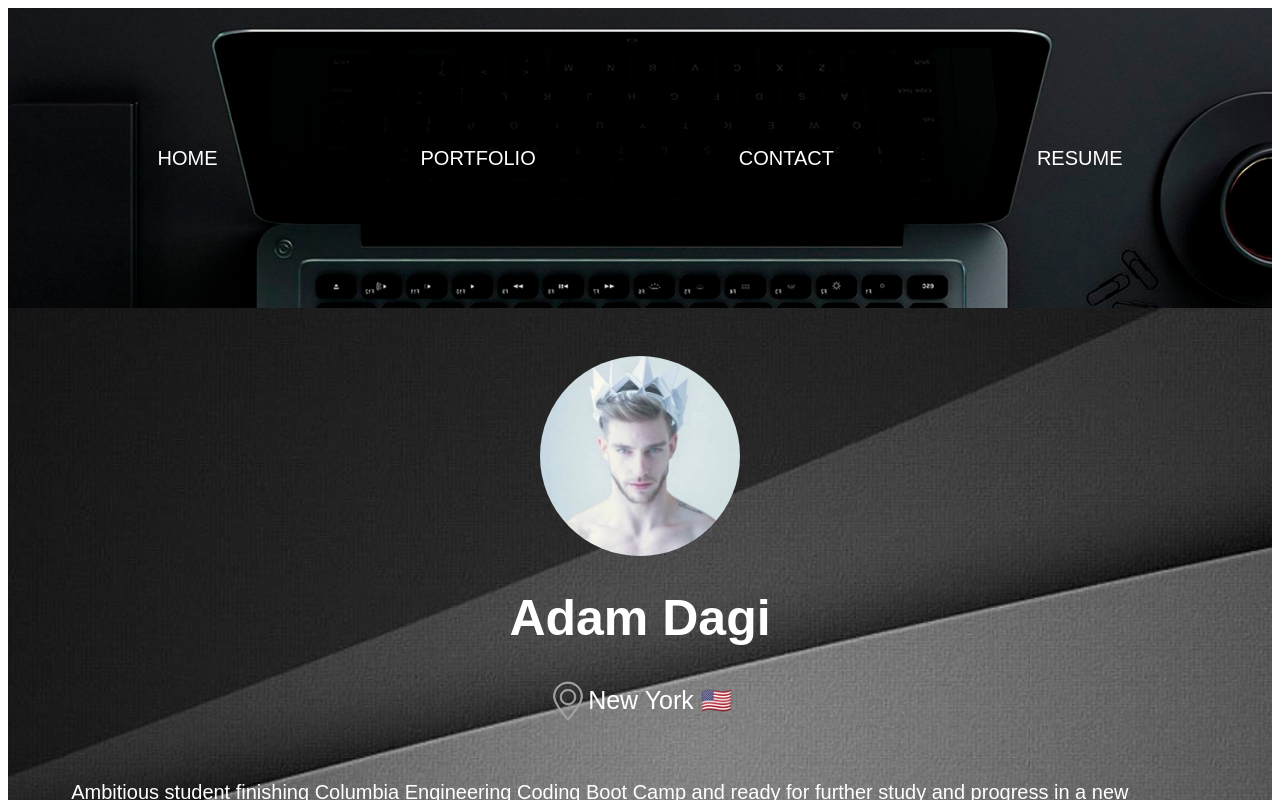
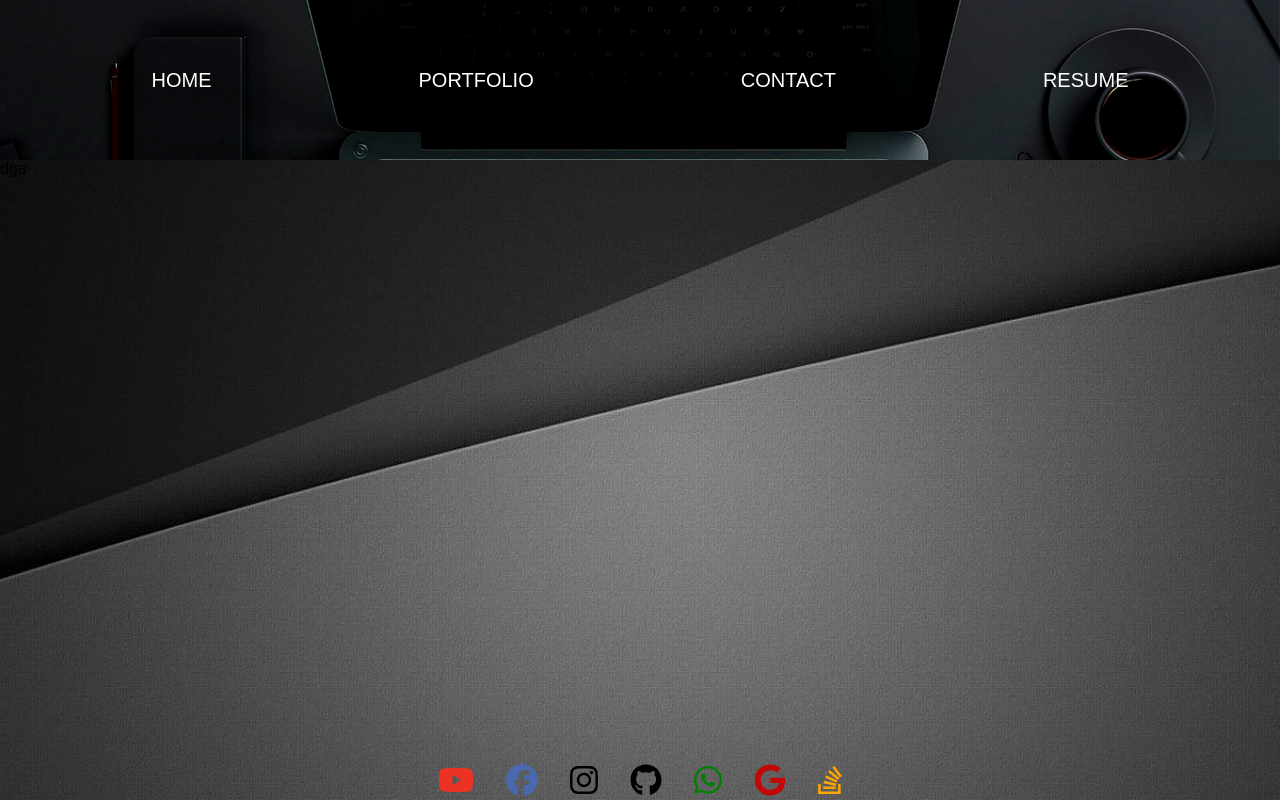
Before and after one commit to AdamDagi/adam-dagi-portfolio, a React (Create React App) app in the folder adam-dagi-portfolio/: page /contact in a window 1280 px wide. Shown: the top 800 px of the page. Built offline with nearby package versions, Linux system fonts and the light colour scheme; what webfontloader would draw is missing.

Commit message:
added react router structure

```diff
--- a/adam-dagi-portfolio/package.json
+++ b/adam-dagi-portfolio/package.json
@@ -11,6 +11,7 @@
     "@testing-library/user-event": "^13.5.0",
     "react": "^17.0.2",
     "react-dom": "^17.0.2",
+    "react-router-dom": "^6.2.1",
     "react-scripts": "5.0.0",
     "react-social-icons": "^5.10.0",
     "web-vitals": "^2.1.4",
--- a/adam-dagi-portfolio/src/App.js
+++ b/adam-dagi-portfolio/src/App.js
@@ -1,5 +1,9 @@
-import Header from './components/Header.jsx';
-import Footer from './components/Footer.jsx';
+import {Routes, Route} from 'react-router-dom';
+import Layout from './pages/layout';
+import Home from './pages/home';
+import Portfolio from './pages/portfolio';
+import Contact from './pages/contact';
+import Resume from './pages/resume';
 import WebFont from 'webfontloader';
 WebFont.load({
   google: {
@@ -9,40 +13,17 @@ WebFont.load({
 
 function App() {
   return (
-    <div className="main">
-      <Header />
-      <div className="page-conteiner">
-        <div className="info-card">
-          <div className="section profile-picture-section">
-            <div className="profile-picture">
-            </div>
-          </div>
-          <div className="section profile-name-section">
-            <h1 className="profile-name">Adam Dagi</h1>
-          </div>
-          <div className="section profile-location-section">
-            <div className="profile-location-icon"></div>
-            <div className="location">New York 🇺🇸 </div>
-          </div>
-          <div className="section profile-bio-section">
-            <div className="profile-bio">
-            Ambitious student finishing Columbia Engineering Coding Boot Camp and ready for further study and progress in a new profession.
-            Energetic, responsible, sociable with management skills in the restaurant and a Bachelor's degree in law.
-            Flexible hard worker ready to learn and contribute to team success.
-            Organized and motivated employee eager to apply time management and organizational skills in various environments.
-            Seeking entry-level opportunities to expand skills while facilitating company growth.
-            My experience of working in a team will undoubtedly help me in improving the quality of the work performed,
-            and the experience of working with clients will help me see any product from the consumer's side.
-            </div>
-          </div>
-          <div className="section uversity-section">
-            <div className="graduation-icon"></div>
-            <div className="graduation-uni">Columbia Engineering Coding Boot Camp</div>
-          </div>
-        </div>
-      </div>
-      <Footer />
-    </div>
+    <>
+      <Routes>
+        <Route path="/" element={<Layout />}>
+          <Route index element={<Home />}/>
+          <Route path="home" element={<Home />}/>
+          <Route path="portfolio" element={<Portfolio />}/>
+          <Route path="contact" element={<Contact />}/>
+          <Route path="resume" element={<Resume />}/>
+        </Route>
+      </Routes>
+    </>
   );
 };
 
--- a/adam-dagi-portfolio/src/components/Header.jsx
+++ b/adam-dagi-portfolio/src/components/Header.jsx
@@ -1,13 +1,14 @@
 import React from "react";
+import {Link} from "react-router-dom";
 
 const Header = () => {
     return (
         <div className="header-conteiner">
             <div className="navigation-conteiner">
-                <a class="active" href="#home">HOME</a>
-                <a href="#news">PORTFOLIO</a>
-                <a href="#contact">CONTACT</a>
-                <a href="#about">RESUME</a>
+                <Link to="/home">HOME</Link>
+                <Link to="/portfolio">PORTFOLIO</Link>
+                <Link to="/contact">CONTACT</Link>
+                <Link to="/resume">RESUME</Link>
             </div>
         </div>
     );
--- a/adam-dagi-portfolio/src/index.css
+++ b/adam-dagi-portfolio/src/index.css
@@ -1,11 +1,29 @@
-.main {
+html, body {
+  width: 100%;
+  height: 100%;
+  margin: 0px;
+  padding: 0px;
   background-image: url(./images/fon.jpeg);
   position: relative;
   overflow: hidden;
   background-position: 50% 50%;
   background-size: cover;
   background-repeat: no-repeat;
+}
+
+#root {
+  width: 100%;
+  height: 100%;
+  margin: 0px;
+  padding: 0px;
+}
+
+.main {
   font-family: 'Varela Round', sans-serif;
+  width: 100%;
+  height: 75%;
+  margin: 0px;
+  padding: 0px;
 }
 
 .header-conteiner {
@@ -15,7 +33,7 @@
   background-position: 50% 50%;
   background-size: cover;
   background-repeat: no-repeat;
-  height: 300px;
+  height: 20%;
   display: flex;
   justify-content: center;
   align-items: center;
@@ -159,7 +177,7 @@ div.navigation-conteiner a:hover:after {
 
 .footer-conteiner {
   width: 100%;
-  height: 100px;
+  height: 5%;
   display: flex;
   justify-content: center;
   align-items: center;
--- a/adam-dagi-portfolio/src/index.js
+++ b/adam-dagi-portfolio/src/index.js
@@ -2,10 +2,13 @@ import React from 'react';
 import ReactDOM from 'react-dom';
 import './index.css';
 import App from './App';
+import {BrowserRouter} from 'react-router-dom';
 
 ReactDOM.render(
   <React.StrictMode>
-    <App />
+    <BrowserRouter>
+      <App />
+    </BrowserRouter>
   </React.StrictMode>,
   document.getElementById('root')
 );
--- /dev/null
+++ b/adam-dagi-portfolio/src/pages/contact.jsx
@@ -0,0 +1,11 @@
+import React from "react";
+
+const Contact = () => {
+    return (
+        <>
+            dga
+        </>
+    );
+};
+
+export default Contact;
--- /dev/null
+++ b/adam-dagi-portfolio/src/pages/home.jsx
@@ -0,0 +1,38 @@
+import React from "react";
+
+const Home = () => {
+    return (
+        <div className="page-conteiner">
+            <div className="info-card">
+                <div className="section profile-picture-section">
+                <div className="profile-picture">
+                </div>
+                </div>
+                <div className="section profile-name-section">
+                <h1 className="profile-name">Adam Dagi</h1>
+                </div>
+                <div className="section profile-location-section">
+                <div className="profile-location-icon"></div>
+                <div className="location">New York 🇺🇸 </div>
+                </div>
+                <div className="section profile-bio-section">
+                <div className="profile-bio">
+                Ambitious student finishing Columbia Engineering Coding Boot Camp and ready for further study and progress in a new profession.
+                Energetic, responsible, sociable with management skills in the restaurant and a Bachelor's degree in law.
+                Flexible hard worker ready to learn and contribute to team success.
+                Organized and motivated employee eager to apply time management and organizational skills in various environments.
+                Seeking entry-level opportunities to expand skills while facilitating company growth.
+                My experience of working in a team will undoubtedly help me in improving the quality of the work performed,
+                and the experience of working with clients will help me see any product from the consumer's side.
+                </div>
+                </div>
+                <div className="section uversity-section">
+                <div className="graduation-icon"></div>
+                <div className="graduation-uni">Columbia Engineering Coding Boot Camp</div>
+                </div>
+            </div>
+        </div>
+    );
+};
+
+export default Home;
--- /dev/null
+++ b/adam-dagi-portfolio/src/pages/layout.jsx
@@ -0,0 +1,18 @@
+import React from "react";
+import Header from '../components/Header';
+import Footer from '../components/Footer';
+import {Outlet} from "react-router-dom";
+
+const Layout = () => {
+    return (
+        <>
+            <Header />
+            <main className="main">
+                <Outlet />
+            </main>
+            <Footer />
+        </>
+    );
+};
+
+export default Layout;
--- /dev/null
+++ b/adam-dagi-portfolio/src/pages/portfolio.jsx
@@ -0,0 +1,11 @@
+import React from "react";
+
+const Portfolio = () => {
+    return (
+        <>
+            dga
+        </>
+    );
+};
+
+export default Portfolio;
--- /dev/null
+++ b/adam-dagi-portfolio/src/pages/resume.jsx
@@ -0,0 +1,11 @@
+import React from "react";
+
+const Resume = () => {
+    return (
+        <>
+            dga
+        </>
+    );
+};
+
+export default Resume;
```
Also changed, not shown: adam-dagi-portfolio/src/images/font-header.jpeg (deleted), adam-dagi-portfolio/src/pages/about.jsx (deleted), adam-dagi-portfolio/src/pages/myprojects.jsx (deleted), 1 other file (tests, documents, lock files or other folders).
